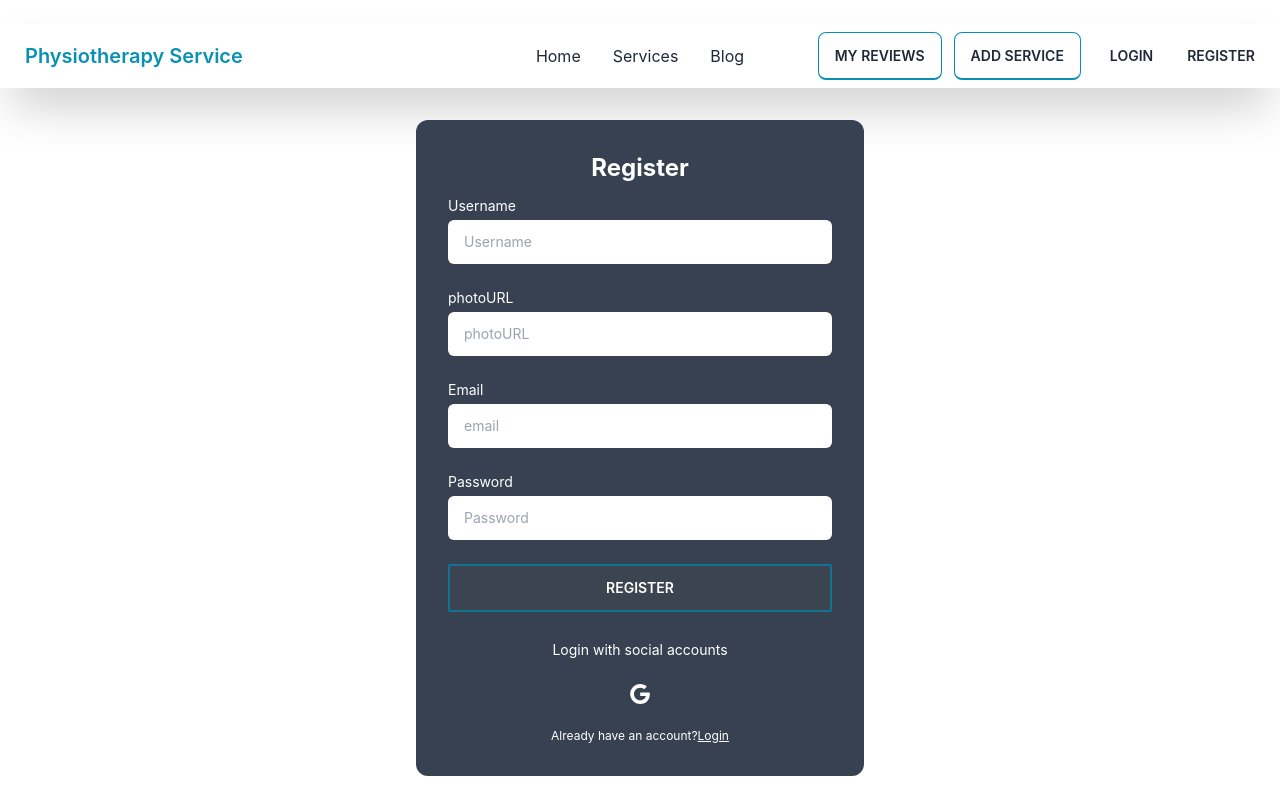
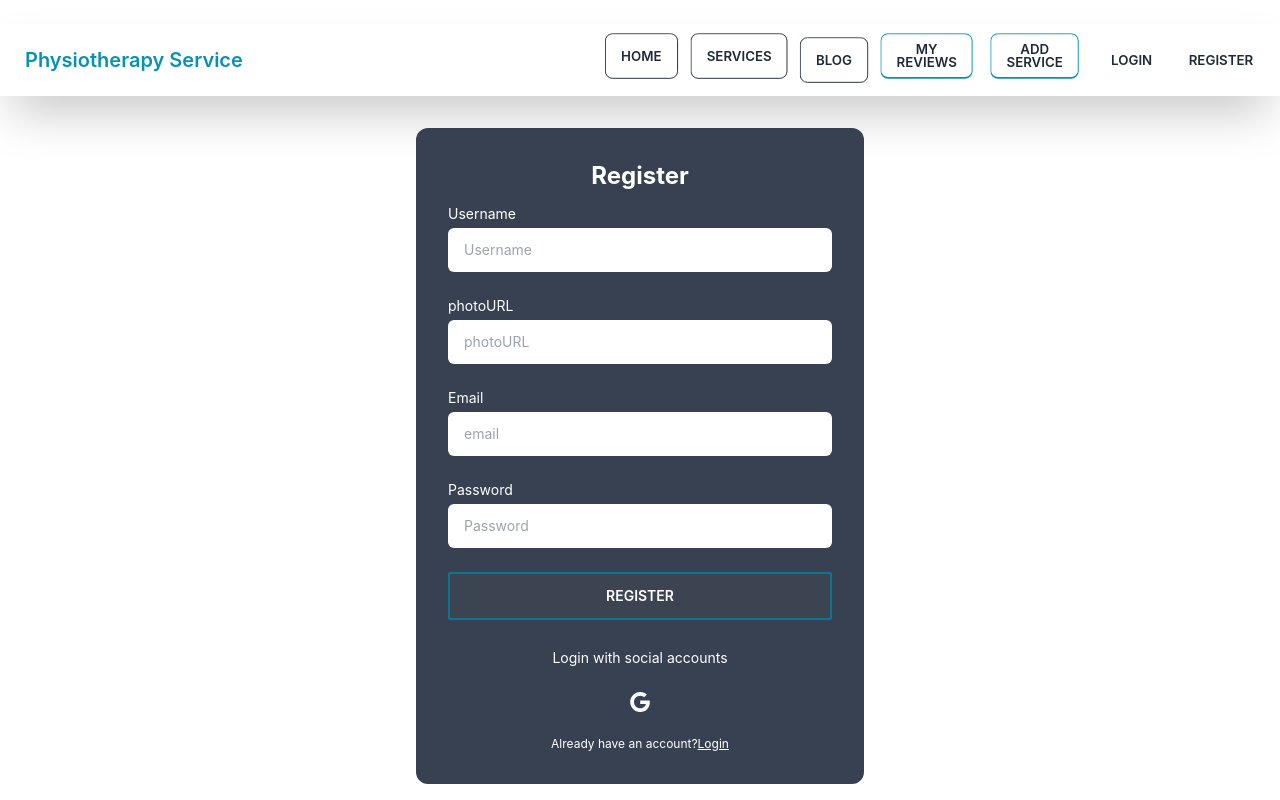
Before and after one commit to Noman02/Physiotherapy-server-center, a React (Create React App) app: page /register in a window 1280 px wide. Shown: the top 800 px of the page. Built offline with nearby package versions, Linux system fonts and the light colour scheme; no server answers.

Commit message:
last polish

```diff
--- a/src/components/SharedPages/Navbar/Navbar.js
+++ b/src/components/SharedPages/Navbar/Navbar.js
@@ -12,10 +12,60 @@ const Navbar = () => {
       .catch(() => {});
   };
 
+  const menuItems = (
+    <>
+      <button className="btn btn-outline mr-2 mb-2">
+        <Link to="/">Home</Link>
+      </button>
+      <button className="btn btn-outline mr-2 mb-2">
+        <Link to="/services">Services</Link>
+      </button>
+
+      <button className="btn btn-outline mr-2 ">
+        <Link to="/blog">Blog</Link>
+      </button>
+      <Link to="/myReviews">
+        <button className="btn btn-ghost border-b-2 border-cyan-600 hover:text-cyan-600 mr-3 mb-2">
+          My Reviews
+        </button>
+      </Link>
+      <Link to="/addService">
+        <button className="btn btn-ghost border-b-2 border-cyan-600 hover:text-cyan-600 mr-3 mb-2">
+          Add Service
+        </button>
+      </Link>
+      {user?.uid ? (
+        <>
+          <button
+            onClick={handleLogOut}
+            className="btn btn-outline btn-error mb-2
+            "
+          >
+            Logout
+          </button>
+        </>
+      ) : (
+        <>
+          <Link to="/login">
+            <button className="btn btn-ghost">Login</button>
+          </Link>
+          <Link to="/register">
+            <button className="btn btn-ghost">Register</button>
+          </Link>
+        </>
+      )}
+    </>
+  );
+
   return (
     <div className="mt-6">
       <div className="navbar bg-base-100 shadow-2xl">
         <div className="navbar-start">
+          <Link to="/">
+            <button className="btn btn-ghost normal-case text-xl">
+              <p className="text-cyan-600">Physiotherapy Service</p>
+            </button>
+          </Link>
           <div className="dropdown">
             <label tabIndex={0} className="btn btn-ghost lg:hidden">
               <svg
@@ -37,57 +87,15 @@ const Navbar = () => {
               tabIndex={0}
               className="menu menu-compact dropdown-content mt-3 p-2 shadow bg-base-100 rounded-box w-52"
             >
-              <li>
-                <a>Item 1</a>
-              </li>
-              <li tabIndex={0}>
-                <a className="justify-between">
-                  Parent
-                  <svg
-                    className="fill-current"
-                    xmlns="http://www.w3.org/2000/svg"
-                    width="24"
-                    height="24"
-                    viewBox="0 0 24 24"
-                  >
-                    <path d="M8.59,16.58L13.17,12L8.59,7.41L10,6L16,12L10,18L8.59,16.58Z" />
-                  </svg>
-                </a>
-                <ul className="p-2">
-                  <li>
-                    <a>Submenu 1</a>
-                  </li>
-                  <li>
-                    <a>Submenu 2</a>
-                  </li>
-                </ul>
-              </li>
-              <li>
-                <a>Item 3</a>
-              </li>
+              {menuItems}
+              <li tabIndex={0}></li>
             </ul>
           </div>
-          <Link to="/">
-            <button className="btn btn-ghost normal-case text-xl">
-              <p className="text-cyan-600">Physiotherapy Service</p>
-            </button>
-          </Link>
         </div>
         <div className="navbar-center hidden lg:flex">
-          <ul className="menu menu-horizontal p-0">
-            <li>
-              <Link to="/">Home</Link>
-            </li>
-            <li>
-              <Link to="/services">Services</Link>
-            </li>
-
-            <li>
-              <Link to="/blog">Blog</Link>
-            </li>
-          </ul>
+          <ul className="menu menu-horizontal p-0"></ul>
         </div>
-        <div className="navbar-end">
+        <div className="navbar-end hidden lg:flex md:flex">
           {user?.uid && (
             <>
               <img
@@ -97,36 +105,8 @@ const Navbar = () => {
               />
             </>
           )}
-          <Link to="/myReviews">
-            <button className="btn btn-ghost border-b-2 border-cyan-600 hover:text-cyan-600 mr-3">
-              My Reviews
-            </button>
-          </Link>
-          <Link to="/addService">
-            <button className="btn btn-ghost border-b-2 border-cyan-600 hover:text-cyan-600 mr-3">
-              Add Service
-            </button>
-          </Link>
 
-          {user?.uid ? (
-            <>
-              <button
-                onClick={handleLogOut}
-                className="btn btn-outline btn-error"
-              >
-                Logout
-              </button>
-            </>
-          ) : (
-            <>
-              <Link to="/login">
-                <button className="btn btn-ghost">Login</button>
-              </Link>
-              <Link to="/register">
-                <button className="btn btn-ghost">Register</button>
-              </Link>
-            </>
-          )}
+          {menuItems}
         </div>
       </div>
     </div>
```
